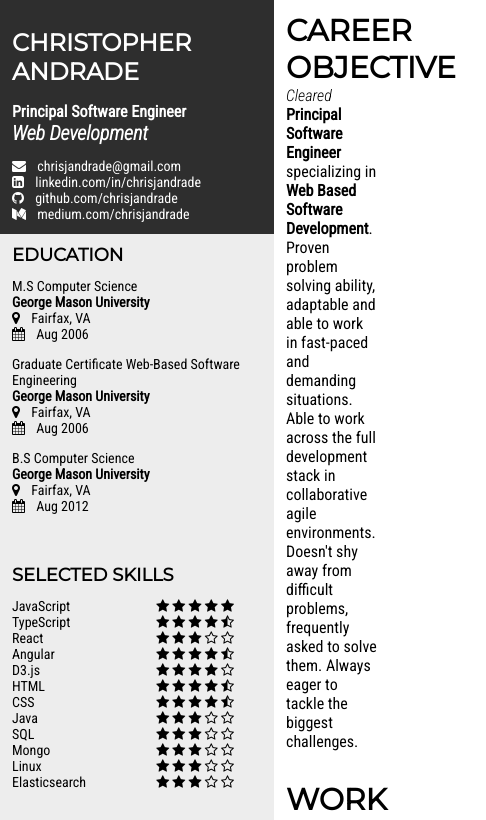
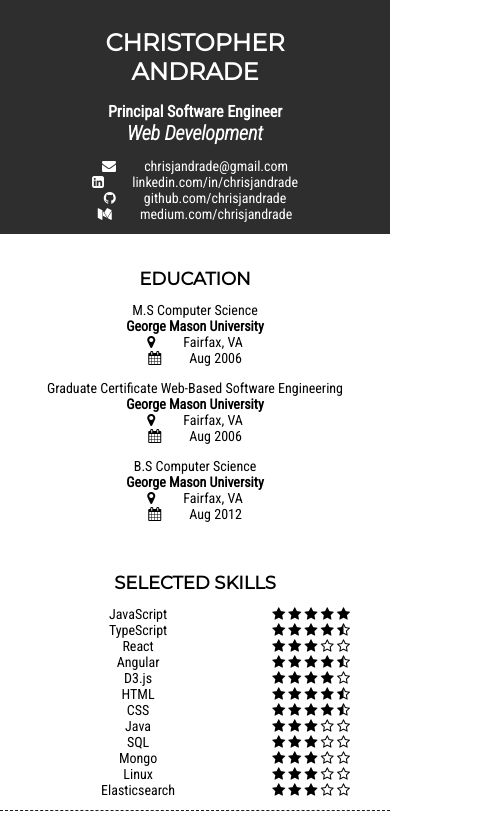
Before and after one commit to chrisjandrade/andradec-resume, a website: page web/index.html in a window 390 px wide. Shown: the top 820 px of the page, 486 px wide, since content can reach past the window. Drawn offline with Linux system fonts and the light colour scheme.

Commit message:
mobile styles

```diff
--- a/web/css/style.css
+++ b/web/css/style.css
@@ -3,6 +3,10 @@ html, body {
   padding: 0 0;
   margin: 0 0;
   font-family: 'Roboto Condensed', sans-serif;
+}
+
+a {
+  text-decoration: none;
 }
 
 .side-bar {
@@ -18,9 +22,11 @@ html, body {
   background: rgb(46, 46, 46);
   color: #fff;
   padding: 12px 12px;
-  width: 250px;
-  float: left;
   margin-bottom: 10px;
+}
+
+.resume-header a {
+  color: white;
 }
 
 .resume-header h1 {
@@ -86,6 +92,8 @@ ul.unstyled {
   margin-left: 274px;
   padding: 12px 12px;
   max-width: 1000px;
+  border-left: 1px dashed rgb(28, 28, 28);
+  border-right: 1px dashed rgb(28, 28, 28);
 }
 
 .resume-body h1 {
@@ -135,3 +143,51 @@ ul.unstyled {
 .pull-right {
   float: right;
 }
+
+/* Portrait and Landscape */
+@media only screen
+  and (min-device-width: 375px)
+  and (max-device-width: 812px) {
+
+    .side-bar ul>li>i {
+      margin-right: 25px;
+    }
+
+    .side-bar {
+      position: unset;
+      width: 100%;
+      height: unset;
+      text-align: center;
+      background-color: unset;
+      border-bottom: 1px dashed rgb(28, 28, 28);
+    }
+
+    .side-bar ul>li>i {
+      margin-right: 25px;
+    }
+
+    .education ul.unstyled>li>i {
+      margin-right: 25px;
+    }
+
+    .skills ul.skills-list li div.pull-right {
+      display: inline-block;
+      margin-left: 8px;
+    }
+
+    .resume-body {
+      margin-left: 0;
+      padding-left: 10%;
+      padding-right: 10%;
+      border-left: unset;
+      border-right: unset;
+    }
+
+    .resume-body h2 {
+      font-size: 15px;
+    }
+
+    .resume-body h3 {
+      font-size: 12px;
+    }
+}
--- a/web/index.html
+++ b/web/index.html
@@ -23,9 +23,9 @@
 
       <ul class="unstyled">
         <li><i class="fa fa-envelope" aria-hidden="true"></i> chrisjandrade&#64;gmail.com</li>
-        <li><i class="fa fa-linkedin-square" aria-hidden="true"></i> linkedin.com/in/chrisjandrade</li>
-        <li><i class="fa fa-github" aria-hidden="true"></i> github.com/chrisjandrade</li>
-        <li><i class="fa fa-medium" aria-hidden="true"></i> medium.com/chrisjandrade</li>
+        <li><i class="fa fa-linkedin-square" aria-hidden="true"></i> <a href="https://linkedin.com/in/chrisjandrade" target="_blank" rel="no-referrer">linkedin.com/in/chrisjandrade</a></li>
+        <li><i class="fa fa-github" aria-hidden="true"></i> <a href="https://github.com/chrisjandrade" target="_blank" rel="no-referrer">github.com/chrisjandrade</a></li>
+        <li><i class="fa fa-medium" aria-hidden="true"></i> <a href="https://medium.com/chrisjandrade" target="_blank" rel="no-referrer">medium.com/chrisjandrade</a></li>
       </ul>
     </div>
     <div class="education">
@@ -177,6 +177,7 @@
       </ul>
     </div>
   </div>
+
   <div class="resume-body">
     <h1>Career Objective</h1>
     <p>
```
